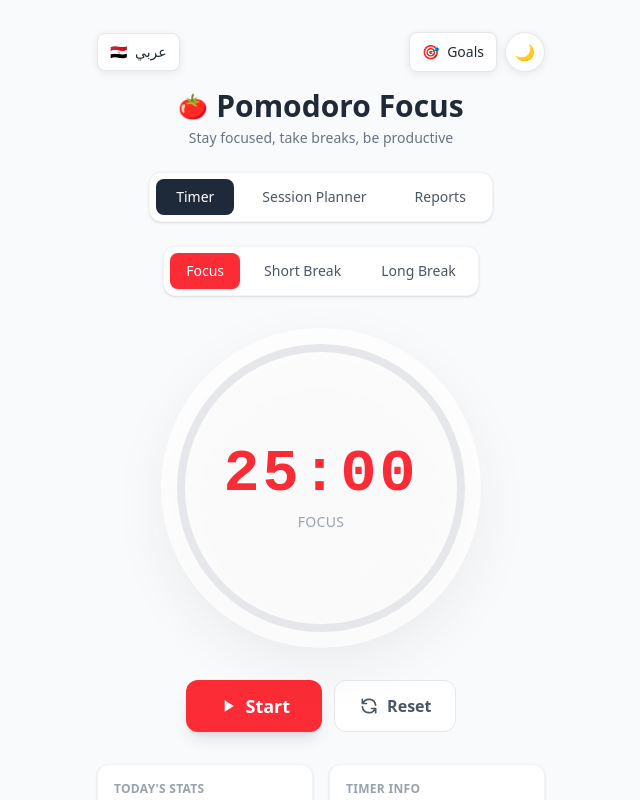
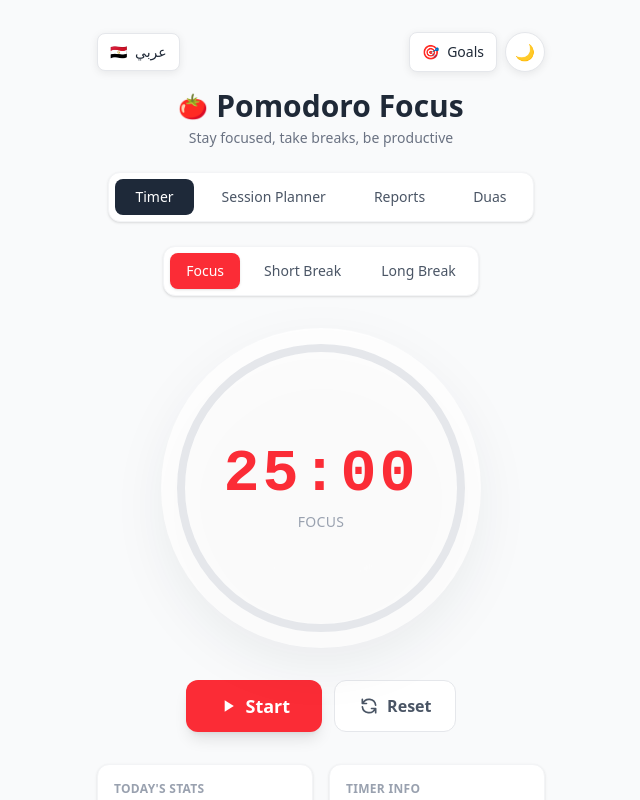
Before and after one commit to MohamedHatem-Web/Pomodoro-Focus-Web-App, a React (Vite) app: page / in a window 1280 px wide. Shown: the top 800 px of the page, without its empty margins (319-959 px from the left). Built offline with nearby package versions, Linux system fonts and the light colour scheme.

Commit message:
Add files via upload

```diff
--- a/src/App.tsx
+++ b/src/App.tsx
@@ -4,8 +4,106 @@ import { translations, Language } from './i18n';
 // Types
 type TimerMode = 'focus' | 'shortBreak' | 'longBreak';
 type Theme = 'light' | 'dark';
-type View = 'timer' | 'planner' | 'reports';
+type View = 'timer' | 'planner' | 'reports' | 'prayers';
 type ReportPeriod = 'week' | 'month';
+type PrayerCategoryId = 'study' | 'exam' | 'ease' | 'forgiveness' | 'after';
+
+const prayerCategories: {
+  id: PrayerCategoryId;
+  title: { en: string; ar: string };
+  prayers: { arabic: string; english: string; source: { en: string; ar: string } }[];
+}[] = [
+  {
+    id: 'study',
+    title: { en: 'Before studying', ar: 'قبل المذاكرة' },
+    prayers: [
+      {
+        arabic: 'رَبِّ زِدْنِي عِلْمًا',
+        english: 'My Lord, increase me in knowledge.',
+        source: { en: 'Quran, Ta-Ha 20:114', ar: 'القرآن الكريم، طه: ١١٤' },
+      },
+      {
+        arabic: 'رَبِّ اشْرَحْ لِي صَدْرِي وَيَسِّرْ لِي أَمْرِي',
+        english: 'My Lord, expand for me my chest and ease for me my task.',
+        source: { en: 'Quran, Ta-Ha 20:25–26', ar: 'القرآن الكريم، طه: ٢٥–٢٦' },
+      },
+      {
+        arabic: 'اللهم افتح عليّ أبواب الفهم، وارزقني علمًا نافعًا، وبارك لي في وقتي.',
+        english: 'O Allah, open the doors of understanding for me, grant me beneficial knowledge, and bless my time.',
+        source: { en: 'General supplication', ar: 'دعاء عام' },
+      },
+    ],
+  },
+  {
+    id: 'exam',
+    title: { en: 'Starting an exam', ar: 'بداية حل الامتحان' },
+    prayers: [
+      {
+        arabic: 'رَبَّنَا أَفْرِغْ عَلَيْنَا صَبْرًا وَثَبِّتْ أَقْدَامَنَا',
+        english: 'Our Lord, pour upon us patience and make our steps firm.',
+        source: { en: 'Quran, Al-Baqarah 2:250', ar: 'القرآن الكريم، البقرة: ٢٥٠' },
+      },
+      {
+        arabic: 'اللهم ذكّرني ما نسيت، واهدني للصواب، ويسّر لي الإجابة.',
+        english: 'O Allah, remind me of what I have forgotten, guide me to what is correct, and make my answers easy.',
+        source: { en: 'General supplication', ar: 'دعاء عام' },
+      },
+    ],
+  },
+  {
+    id: 'ease',
+    title: { en: 'For ease and calm', ar: 'للتيسير والطمأنينة' },
+    prayers: [
+      {
+        arabic: 'اللهم لا سهل إلا ما جعلته سهلًا، وأنت تجعل الصعب إذا شئت سهلًا.',
+        english: 'O Allah, nothing is easy except what You make easy, and You can make what is difficult easy if You will.',
+        source: { en: 'Supplication for ease', ar: 'دعاء للتيسير' },
+      },
+      {
+        arabic: 'لَا إِلَهَ إِلَّا أَنْتَ سُبْحَانَكَ إِنِّي كُنْتُ مِنَ الظَّالِمِينَ',
+        english: 'There is no deity except You; exalted are You. Indeed, I have been of the wrongdoers.',
+        source: { en: 'Quran, Al-Anbiya 21:87', ar: 'القرآن الكريم، الأنبياء: ٨٧' },
+      },
+      {
+        arabic: 'حَسْبُنَا اللَّهُ وَنِعْمَ الْوَكِيلُ',
+        english: 'Allah is sufficient for us, and He is the best Disposer of affairs.',
+        source: { en: 'Quran, Aal-E-Imran 3:173', ar: 'القرآن الكريم، آل عمران: ١٧٣' },
+      },
+    ],
+  },
+  {
+    id: 'forgiveness',
+    title: { en: 'Istighfar and remembrance', ar: 'استغفار وأذكار' },
+    prayers: [
+      {
+        arabic: 'أَسْتَغْفِرُ اللَّهَ وَأَتُوبُ إِلَيْهِ',
+        english: 'I seek Allah’s forgiveness and repent to Him.',
+        source: { en: 'Istighfar', ar: 'استغفار' },
+      },
+      {
+        arabic: 'رَبِّ اغْفِرْ لِي وَتُبْ عَلَيَّ إِنَّكَ أَنْتَ التَّوَّابُ الرَّحِيمُ',
+        english: 'My Lord, forgive me and accept my repentance. You are the Accepting of repentance, the Merciful.',
+        source: { en: 'Supplication for forgiveness', ar: 'دعاء استغفار' },
+      },
+    ],
+  },
+  {
+    id: 'after',
+    title: { en: 'After studying', ar: 'بعد المذاكرة' },
+    prayers: [
+      {
+        arabic: 'الْحَمْدُ لِلَّهِ الَّذِي بِنِعْمَتِهِ تَتِمُّ الصَّالِحَاتُ',
+        english: 'Praise be to Allah, by whose blessing good things are completed.',
+        source: { en: 'Words of praise', ar: 'من ألفاظ الحمد' },
+      },
+      {
+        arabic: 'رَبَّنَا تَقَبَّلْ مِنَّا إِنَّكَ أَنْتَ السَّمِيعُ الْعَلِيمُ',
+        english: 'Our Lord, accept this from us. Indeed, You are the Hearing, the Knowing.',
+        source: { en: 'Quran, Al-Baqarah 2:127', ar: 'القرآن الكريم، البقرة: ١٢٧' },
+      },
+    ],
+  },
+];
 
 interface TimerSettings {
   focus: number;
@@ -369,6 +467,7 @@ export default function App() {
   const [plannerHours, setPlannerHours] = useState(2);
   const [plannerBreakCount, setPlannerBreakCount] = useState(2);
   const [reportPeriod, setReportPeriod] = useState<ReportPeriod>('week');
+  const [prayerFilter, setPrayerFilter] = useState<PrayerCategoryId | 'all'>('all');
   const [activityEvents, setActivityEvents] = useState<ActivityEvent[]>(loadActivityEvents);
   const [goals, setGoals] = useState<ProductivityGoals>(loadProductivityGoals);
   const [tempGoals, setTempGoals] = useState<ProductivityGoals>(goals);
@@ -801,7 +900,7 @@ export default function App() {
         <p className="text-gray-500 text-sm mt-1">{t.subtitle}</p>
       </div>
 
-      <div className="flex gap-2 mb-6 bg-white rounded-xl p-1.5 shadow-sm border border-gray-100">
+      <div className="flex flex-wrap justify-center gap-2 mb-6 bg-white rounded-xl p-1.5 shadow-sm border border-gray-100">
         <button
           onClick={() => setView('timer')}
           className={`px-5 py-2 rounded-lg text-sm font-medium ${view === 'timer' ? 'bg-gray-800 text-white' : 'text-gray-600'}`}
@@ -819,6 +918,12 @@ export default function App() {
           className={`px-5 py-2 rounded-lg text-sm font-medium ${view === 'reports' ? 'bg-gray-800 text-white' : 'text-gray-600'}`}
         >
           {t.reports}
+        </button>
+        <button
+          onClick={() => setView('prayers')}
+          className={`px-5 py-2 rounded-lg text-sm font-medium ${view === 'prayers' ? 'bg-gray-800 text-white' : 'text-gray-600'}`}
+        >
+          {t.prayers}
         </button>
       </div>
 
@@ -1241,6 +1346,64 @@ export default function App() {
         </section>
       )}
 
+      {view === 'prayers' && (
+        <section className="prayers-panel w-full max-w-3xl bg-white rounded-2xl p-5 sm:p-6 shadow-sm border border-gray-100 mb-6">
+          <div className="mb-5">
+            <h2 className="text-xl font-bold text-gray-800">🤲 {t.prayers}</h2>
+            <p className="text-sm text-gray-500 mt-2">{t.prayerNote}</p>
+          </div>
+          <div className="prayer-category-nav flex flex-wrap gap-2 p-2 rounded-xl bg-gray-50 mb-5">
+            <button
+              type="button"
+              onClick={() => setPrayerFilter('all')}
+              aria-pressed={prayerFilter === 'all'}
+              className={`prayer-category-button px-3 py-2 rounded-lg text-sm ${prayerFilter === 'all' ? 'is-active' : ''}`}
+            >
+              {t.allPrayers}
+            </button>
+            {prayerCategories.map((category) => (
+              <button
+                key={category.id}
+                type="button"
+                onClick={() => setPrayerFilter(category.id)}
+                aria-pressed={prayerFilter === category.id}
+                className={`prayer-category-button px-3 py-2 rounded-lg text-sm ${prayerFilter === category.id ? 'is-active' : ''}`}
+              >
+                {category.title[language]}
+              </button>
+            ))}
+          </div>
+          <div className="space-y-6">
+            {prayerCategories
+              .filter((category) => prayerFilter === 'all' || prayerFilter === category.id)
+              .map((category) => (
+                <section key={category.id}>
+                  <h3 className="text-base font-bold text-gray-800 mb-3">
+                  {category.title[language]}
+                  </h3>
+                  <div className="grid gap-3 sm:grid-cols-2">
+                    {category.prayers.map((prayer, index) => (
+                      <article key={`${category.id}-${index}`} className="prayer-card rounded-xl border border-gray-100 p-4">
+                        <p lang="ar" dir="rtl" className="prayer-text text-right text-xl leading-loose font-medium">
+                          {prayer.arabic}
+                        </p>
+                        {language === 'en' && (
+                          <p lang="en" dir="ltr" className="prayer-translation text-sm text-gray-600 mt-2">
+                            {prayer.english}
+                          </p>
+                        )}
+                        <p className="prayer-source text-xs text-gray-400 mt-3">
+                          {prayer.source[language]}
+                        </p>
+                      </article>
+                    ))}
+                  </div>
+                </section>
+              ))}
+          </div>
+        </section>
+      )}
+
       {/* Settings Modal */}
       {showSettings && (
         <div className="fixed inset-0 bg-black/40 backdrop-blur-sm flex items-center justify-center z-50 p-4">
--- a/src/i18n.ts
+++ b/src/i18n.ts
@@ -5,6 +5,9 @@ export const translations = {
     timer: 'Timer',
     planner: 'Session Planner',
     reports: 'Reports',
+    prayers: 'Duas',
+    allPrayers: 'All',
+    prayerNote: 'Some entries are Quranic verses and others are general supplications. There is no required count or special wording for studying or exams.',
     goals: 'Goals',
     goalControlsHint: 'Use − / + or type a value.',
     focus: 'Focus',
@@ -66,6 +69,9 @@ export const translations = {
     timer: 'المؤقت',
     planner: 'مخطط الجلسات',
     reports: 'التقارير',
+    prayers: 'أدعية وأذكار',
+    allPrayers: 'الكل',
+    prayerNote: 'بعضها آيات قرآنية وبعضها أدعية عامة. لا يوجد عدد أو صيغة لازمة خاصة بالمذاكرة أو الامتحان.',
     goals: 'الأهداف',
     goalControlsHint: 'استخدم − / + أو اكتب الرقم مباشرة.',
     focus: 'تركيز',
--- a/src/index.css
+++ b/src/index.css
@@ -164,6 +164,36 @@ button:active {
   background: #f9fafb;
 }
 
+.prayers-panel {
+  background: #ffffff;
+}
+
+.prayer-category-nav {
+  background: #f9fafb;
+}
+
+.prayer-category-button {
+  color: #4b5563;
+  transition: background-color 0.15s ease, color 0.15s ease;
+}
+
+.prayer-category-button:hover {
+  background: #f3f4f6;
+}
+
+.prayer-category-button.is-active {
+  background: #1f2937;
+  color: #ffffff;
+}
+
+.prayer-card {
+  background: #ffffff;
+}
+
+.prayer-text {
+  color: #1f2937;
+}
+
 .timer-ring {
   border-radius: 9999px;
   filter: drop-shadow(0 18px 24px rgba(15, 23, 42, 0.08));
@@ -248,6 +278,37 @@ button:active {
   color: #f9fafb;
 }
 
+.app-shell.dark .prayers-panel {
+  background: #1f2937;
+  border-color: #374151;
+}
+
+.app-shell.dark .prayer-category-nav {
+  background: #111827;
+}
+
+.app-shell.dark .prayer-category-button {
+  color: #d1d5db;
+}
+
+.app-shell.dark .prayer-category-button:hover {
+  background: #374151;
+}
+
+.app-shell.dark .prayer-category-button.is-active {
+  background: #7c3aed;
+  color: #ffffff;
+}
+
+.app-shell.dark .prayer-card {
+  background: #111827;
+  border-color: #374151;
+}
+
+.app-shell.dark .prayer-text {
+  color: #f9fafb;
+}
+
 .app-shell.dark .report-stat-focus {
   background: #3b252b;
 }
```
